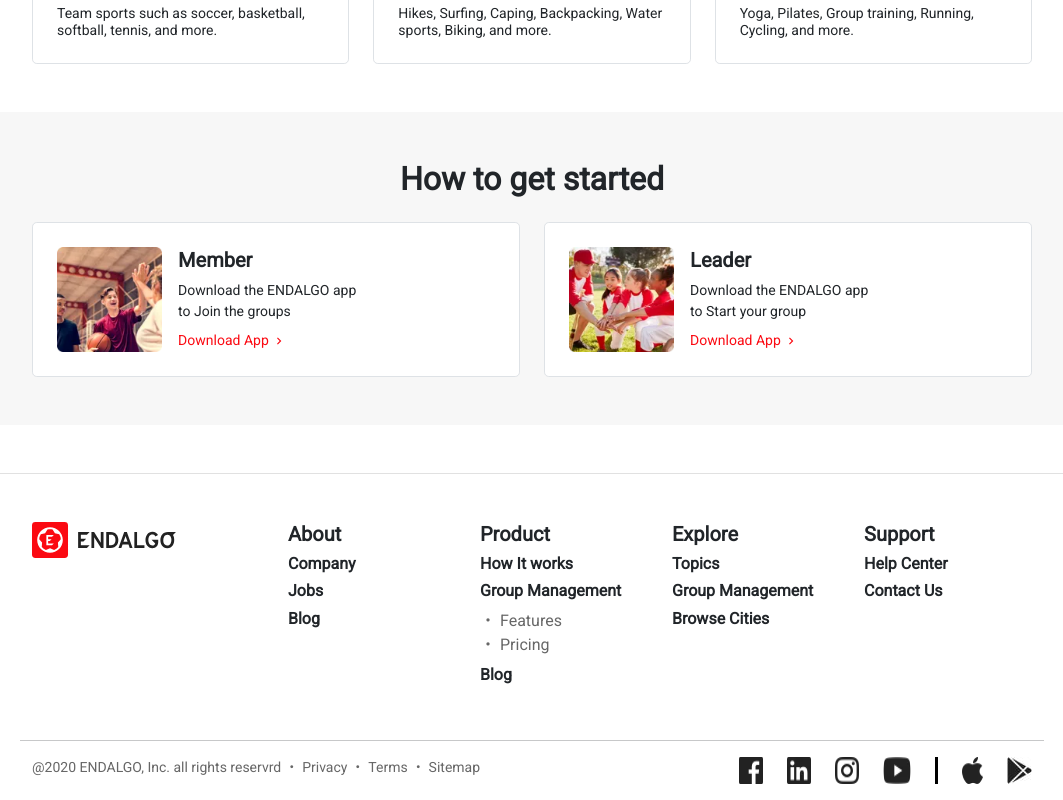
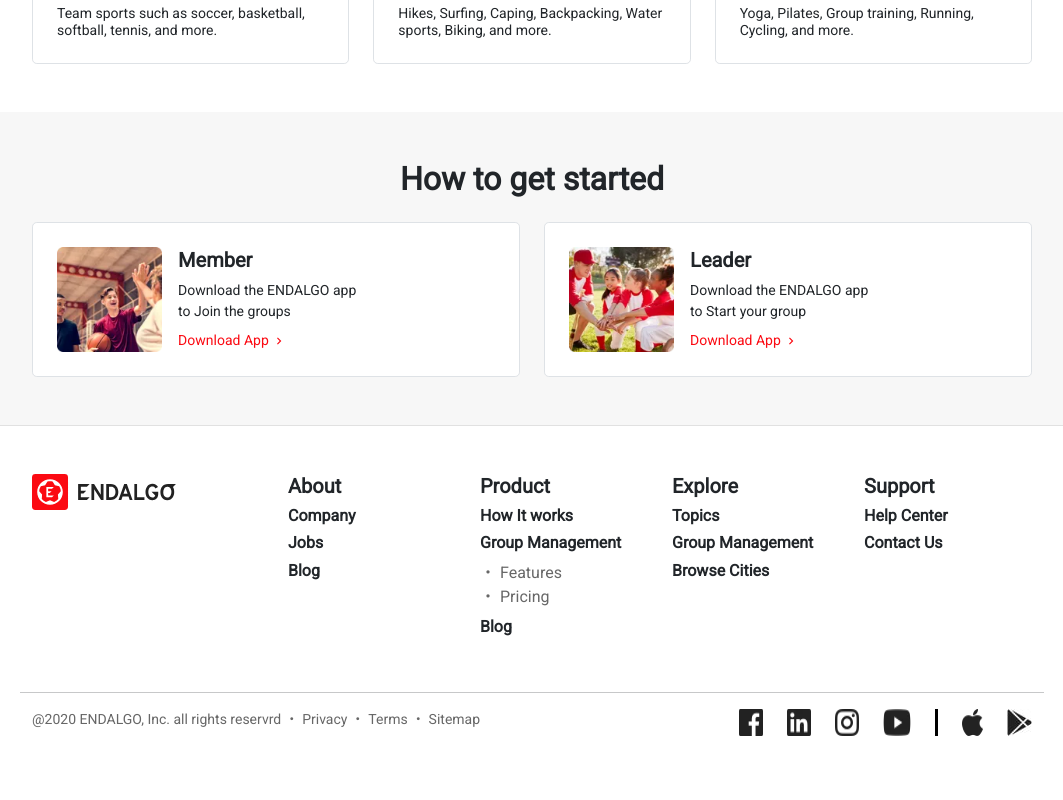
Before and after one commit to sameershaikh55/endalgo-updated, a React (Create React App) app: page / in a window 1280 px wide. Shown: the part 2636-3436 px from the top of the page, without its empty margins (108-1171 px from the left). After the commit the page ends 3388 px from the top, so only its background shows below. Built offline with nearby package versions, Linux system fonts and the light colour scheme.

Commit message:
footer fixed

```diff
--- a/src/components/Footer.jsx
+++ b/src/components/Footer.jsx
@@ -32,7 +32,7 @@ const Footer = () => {
 		setFooter({ ...footer, support: !footer.support });
 	};
 	return (
-		<div className="footerContainer mt-5">
+		<div className="footerContainer">
 			<div className="innerFooter">
 				<div className="container-fluid">
 					<div className="row">
```
